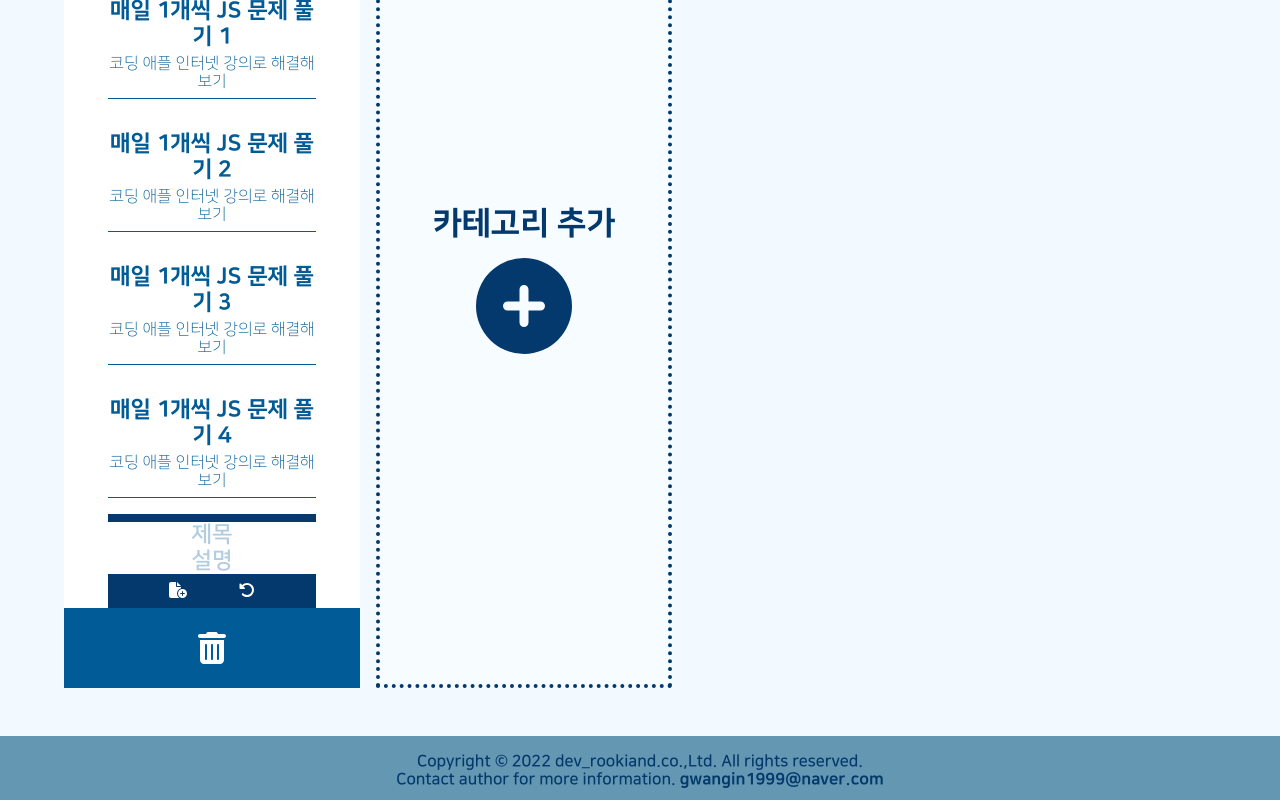
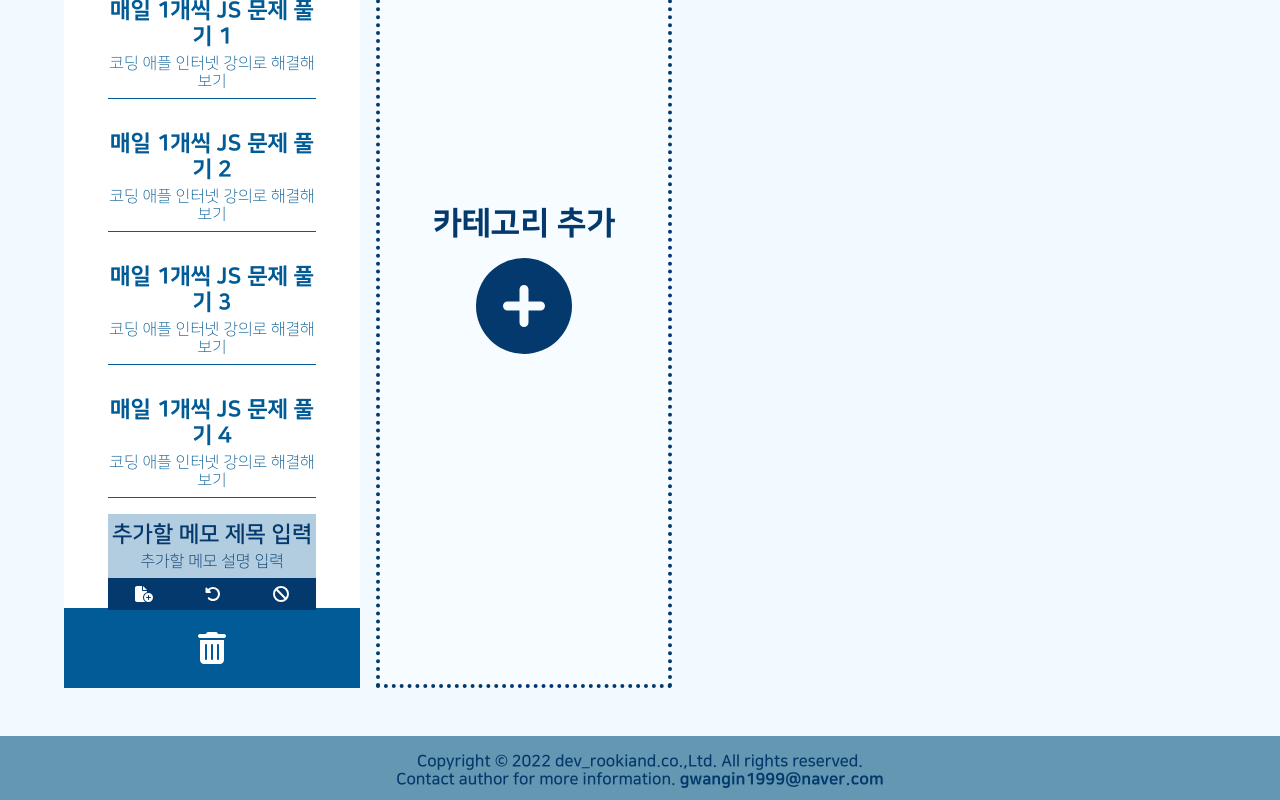
Before and after one commit to RookieAND/MyPersonalMemo, a React (Create React App) app: page /memo in a window 1280 px wide. Both pictures are taken after a click on the icon 212 px from the left and 1430 px from the top of the page. Shown: the part 900-1700 px from the top of the page. Built offline with nearby package versions, Linux system fonts and the light colour scheme.

Commit message:
RookieAND / refactor : re-design add memo / modify memo section.

```diff
--- a/src/components/main/memo/MemoCategory.jsx
+++ b/src/components/main/memo/MemoCategory.jsx
@@ -3,6 +3,7 @@ import { useContext, useState } from "react";
 
 import { FontAwesomeIcon } from "@fortawesome/react-fontawesome";
 import {
+	faCancel,
 	faFileCirclePlus,
 	faRotateBack,
 	faTrashCan,
@@ -14,8 +15,8 @@ import MemoElement from "components/main/memo/MemoElement";
 const MemoCategory = ({ category, memo }) => {
 	const dispatch = useContext(MemoDispatch);
 
+	const [isAddingMemo, setAddingMemo] = useState(false);
 	const [addMemo, setAddMemo] = useState({
-		isActive: false,
 		title: "",
 		desc: "",
 	});
@@ -40,22 +41,23 @@ const MemoCategory = ({ category, memo }) => {
 					id: 100,
 				},
 			});
-			resetAddMemoInput();
+			resetAddMemoContent();
+			setAddingMemo(false);
 		}
 	};
 
 	const toggleAddMemoSection = () => {
-		setAddMemo({ ...addMemo, isActive: !addMemo.isActive });
+		setAddingMemo((prev) => !prev);
+		resetAddMemoContent();
 	};
 
-	const changeAddMemoInput = (event) => {
+	const changeAddMemoContent = (event) => {
 		const { name, value } = event.target;
 		setAddMemo({ ...addMemo, [name]: value });
 	};
 
-	const resetAddMemoInput = () => {
+	const resetAddMemoContent = () => {
 		setAddMemo({
-			isActive: false,
 			title: "",
 			desc: "",
 		});
@@ -70,34 +72,44 @@ const MemoCategory = ({ category, memo }) => {
 				{memo.map((elm) => (
 					<MemoElement key={elm.id} memo={elm} category={category} />
 				))}
-				<AddMemoSection>
-					{addMemo.isActive ? (
+				<AddMemoElement>
+					{isAddingMemo ? (
+						<>
 							<div className="add-memo">
 								<input
 									name="title"
-								placeholder="제목"
 									value={title}
-								onChange={changeAddMemoInput}
+									placeholder="추가할 메모 제목 입력"
+									onChange={changeAddMemoContent}
 								/>
 								<input
 									name="desc"
-								placeholder="설명"
 									value={desc}
-								onChange={changeAddMemoInput}
+									placeholder="추가할 메모 설명 입력"
+									onChange={changeAddMemoContent}
 								/>
+							</div>
+							<div className="sidebar">
 								<FontAwesomeIcon icon={faFileCirclePlus} onClick={createMemo} />
 								<FontAwesomeIcon
 									icon={faRotateBack}
-								onClick={resetAddMemoInput}
+									onClick={resetAddMemoContent}
+								/>
+								<FontAwesomeIcon
+									icon={faCancel}
+									onClick={() => toggleAddMemoSection(false)}
 								/>
 							</div>
+						</>
 					) : (
+						<div className="sidebar">
 							<FontAwesomeIcon
 								icon={faFileCirclePlus}
-							onClick={toggleAddMemoSection}
+								onClick={() => toggleAddMemoSection(true)}
 							/>
+						</div>
 					)}
-				</AddMemoSection>
+				</AddMemoElement>
 			</MemoList>
 			<RemoveCategoryBtn onClick={removeCategory}>
 				<FontAwesomeIcon icon={faTrashCan} />
@@ -150,37 +162,60 @@ const MemoList = styled.div`
 	align-items: flex-end;
 `;
 
-const AddMemoSection = styled.div`
+const AddMemoElement = styled.div`
 	${({ theme }) => {
-		const { colors, fonts, paddings, margins } = theme;
+		const { colors, fonts, paddings } = theme;
 		return css`
 			width: 70%;
-			padding: ${paddings.sm} 0vw;
 			margin: 0vw auto;
 
-			background-color: ${colors.blue.secondary};
+			.add-memo {
+				padding: ${paddings.sm} 0vw;
+				background-color: ${colors.blue.quinary};
 
-			font-size: ${fonts.size.xsm};
-			color: ${colors.white};
+				display: flex;
+				flex-direction: column;
+				justify-content: space-evenly;
+
+				input {
+					width: 100%;
+					border: 0;
+
+					background-color: ${colors.blue.quinary};
+					color: ${colors.blue.secondary};
 					text-align: center;
 
-			.add-memo {
-				input {
-					width: 100%;
-					border: 0px;
+					&[name="title"] {
+						font-size: ${fonts.size.sm};
+						padding-bottom: 0.25rem;
+					}
 
-					color: ${colors.blue.primary};
-					font-size: ${fonts.size.sm};
-					text-align: center;
+					&[name="desc"] {
+						font-size: ${fonts.size.xsm};
+						font-weight: 100;
+					}
 
 					&::placeholder {
-						color: ${colors.blue.quinary};
+						color: ${colors.blue.secondary};
+					}
 				}
 			}
 
+			.sidebar {
+				width: 100%;
+				padding: ${paddings.sm} 0vw;
+
+				display: flex;
+				justify-content: space-between;
+
+				background-color: ${colors.blue.secondary};
+				cursor: pointer;
+
+				text-align: center;
+				color: ${colors.white};
+
 				svg {
-					margin: 0vw 12.5%;
-					padding-top: ${paddings.sm};
+					margin: auto;
 				}
 			}
 		`;
--- a/src/components/main/memo/MemoElement.jsx
+++ b/src/components/main/memo/MemoElement.jsx
@@ -4,15 +4,22 @@ import styled, { css } from "styled-components";
 import { MemoDispatch } from "pages/Container/MemoContainer";
 
 import { FontAwesomeIcon } from "@fortawesome/react-fontawesome";
-import { faPenToSquare, faTrashCan } from "@fortawesome/free-solid-svg-icons";
+import {
+	faCancel,
+	faPenToSquare,
+	faRefresh,
+	faTrashCan,
+} from "@fortawesome/free-solid-svg-icons";
 
 const MemoElement = ({ memo, category }) => {
-	const [isActive, setActive] = useState(false);
+	const [isSidebarActive, setSidebarActive] = useState(false);
+	const [isModifyMemo, setModifyMemo] = useState(false);
+	const [modifiedMemo, setModifiedMemo] = useState({
+		title: "",
+		desc: "",
+	});
+
 	const dispatch = useContext(MemoDispatch);
-
-	const toggleMemoOption = () => {
-		setActive((prev) => !prev);
-	};
 
 	const removeMemo = () => {
 		dispatch({
@@ -22,18 +29,99 @@ const MemoElement = ({ memo, category }) => {
 		});
 	};
 
+	const modifyMemo = () => {
+		// 먼저, 입력된 수정 사항이 존재하는지를 문자열의 길이를 통해서 파악해야 함.
+		if (modifiedMemo.title.length > 0 && modifiedMemo.desc.length > 0) {
+			dispatch({
+				type: "MODIFY_MEMO",
+				category,
+				id: memo.id,
+				modifiedMemo: {
+					title: modifiedMemo.title,
+					desc: modifiedMemo.desc,
+				},
+			});
+
+			setModifyMemo(false);
+			setModifiedMemo({
+				title: "",
+				desc: "",
+			});
+		}
+	};
+
+	// 메모 수정 중일때는 Sidebar가 꺼지지 않도록 수정.
+	const toggleSideBar = (value) => {
+		if (!isModifyMemo) {
+			setSidebarActive(value);
+		}
+	};
+
+	// 수정 작업을 새로 시작하거나 취소할 경우, ModifiedMemo state 초기화 동시 진행.
+	const toggleModifySection = (value) => {
+		setModifyMemo(value);
+		resetModifiedMemo();
+	};
+
+	// input 에 값이 추가되었을 경우 이를 state 에 업데이트하는 함수,
+	const changeModifiedMemo = (event) => {
+		const { name, value } = event.target;
+		setModifiedMemo({ ...modifiedMemo, [name]: value });
+	};
+
+	// 수정 내용을 담은 ModifiedMemo state 값을 초기화 하는 변수.
+	const resetModifiedMemo = () => {
+		setModifiedMemo({ title: "", desc: "" });
+	};
+
 	return (
 		<Wrapper
-			onMouseOver={() => toggleMemoOption(true)}
-			onMouseOut={() => toggleMemoOption(false)}
+			onMouseOver={() => toggleSideBar(true)}
+			onMouseOut={() => toggleSideBar(false)}
 		>
 			<MemoContent>
+				{isModifyMemo ? (
+					<div className="modify-section">
+						<input
+							name="title"
+							value={modifiedMemo.title}
+							placeholder="수정할 메모 제목 입력"
+							onChange={changeModifiedMemo}
+						/>
+						<input
+							name="desc"
+							value={modifiedMemo.desc}
+							placeholder="수정할 메모 설명 입력"
+							onChange={changeModifiedMemo}
+						/>
+					</div>
+				) : (
+					<div className="show-content">
 						<h5>{memo.title}</h5>
 						<p>{memo.desc}</p>
+					</div>
+				)}
 			</MemoContent>
-			<MemoModify isActive={isActive} onClick={removeMemo}>
-				<FontAwesomeIcon icon={faTrashCan} />
-			</MemoModify>
+			<MemoSidebar isSidebarActive={isSidebarActive}>
+				{isModifyMemo ? (
+					<>
+						<FontAwesomeIcon icon={faPenToSquare} onClick={modifyMemo} />
+						<FontAwesomeIcon icon={faRefresh} onClick={resetModifiedMemo} />
+						<FontAwesomeIcon
+							icon={faCancel}
+							onClick={() => toggleModifySection(false)}
+						/>
+					</>
+				) : (
+					<>
+						<FontAwesomeIcon icon={faTrashCan} onClick={removeMemo} />
+						<FontAwesomeIcon
+							icon={faPenToSquare}
+							onClick={() => toggleModifySection(true)}
+						/>
+					</>
+				)}
+			</MemoSidebar>
 		</Wrapper>
 	);
 };
@@ -50,11 +138,43 @@ const Wrapper = styled.div`
 
 const MemoContent = styled.div`
 	${({ theme }) => {
-		const { colors, fonts, margins, paddings } = theme;
+		const { colors, fonts, paddings } = theme;
 		return css`
+			color: ${colors.blue.tertiary};
+
+			.modify-section {
+				padding: ${paddings.sm} 0vw;
+				background-color: ${colors.blue.quinary};
+
+				display: flex;
+				flex-direction: column;
+				justify-content: space-evenly;
+
+				input {
+					border: 0;
+					background-color: ${colors.blue.quinary};
+
+					color: ${colors.blue.secondary};
+					text-align: center;
+
+					&[name="title"] {
+						font-size: ${fonts.size.sm};
+						padding-bottom: 0.25rem;
+					}
+
+					&[name="desc"] {
+						font-size: ${fonts.size.xsm};
+						font-weight: 100;
+					}
+
+					&::placeholder {
+						color: ${colors.blue.secondary};
+					}
+				}
+			}
+
+			.show-content {
 				border-bottom: solid 1px ${colors.blue.tertiary};
-
-			color: ${colors.blue.tertiary};
 				text-align: center;
 
 				h5 {
@@ -67,22 +187,30 @@ const MemoContent = styled.div`
 					font-size: ${fonts.size.xsm};
 					font-weight: 100;
 				}
+			}
 		`;
 	}}
 `;
 
-const MemoModify = styled.button`
-	${({ theme, isActive }) => {
-		const { colors, fonts, margins, paddings } = theme;
+const MemoSidebar = styled.div`
+	${({ theme, isSidebarActive }) => {
+		const { colors, paddings } = theme;
 		return css`
 			width: 100%;
 			padding: ${paddings.sm} 0vw;
 
-			display: ${isActive ? "block" : "none"};
+			display: ${isSidebarActive ? "flex" : "none"};
+			justify-content: space-between;
 
 			background-color: ${colors.blue.tertiary};
 			cursor: pointer;
+
+			text-align: center;
 			color: ${colors.white};
+
+			svg {
+				margin: auto;
+			}
 		`;
 	}}
 `;
--- a/src/pages/Container/MemoContainer.jsx
+++ b/src/pages/Container/MemoContainer.jsx
@@ -39,12 +39,7 @@ const reducer = (state, action) => {
 					? {
 							...memoList,
 							memo: memoList.memo.map((memo) =>
-								memo.id !== action.id
-									? {
-											title: action.title,
-											decs: action.desc,
-									  }
-									: memo
+								memo.id === action.id ? action.modifiedMemo : memo
 							),
 					  }
 					: memoList
```
Lines whose indentation alone changed are shown as unchanged.
